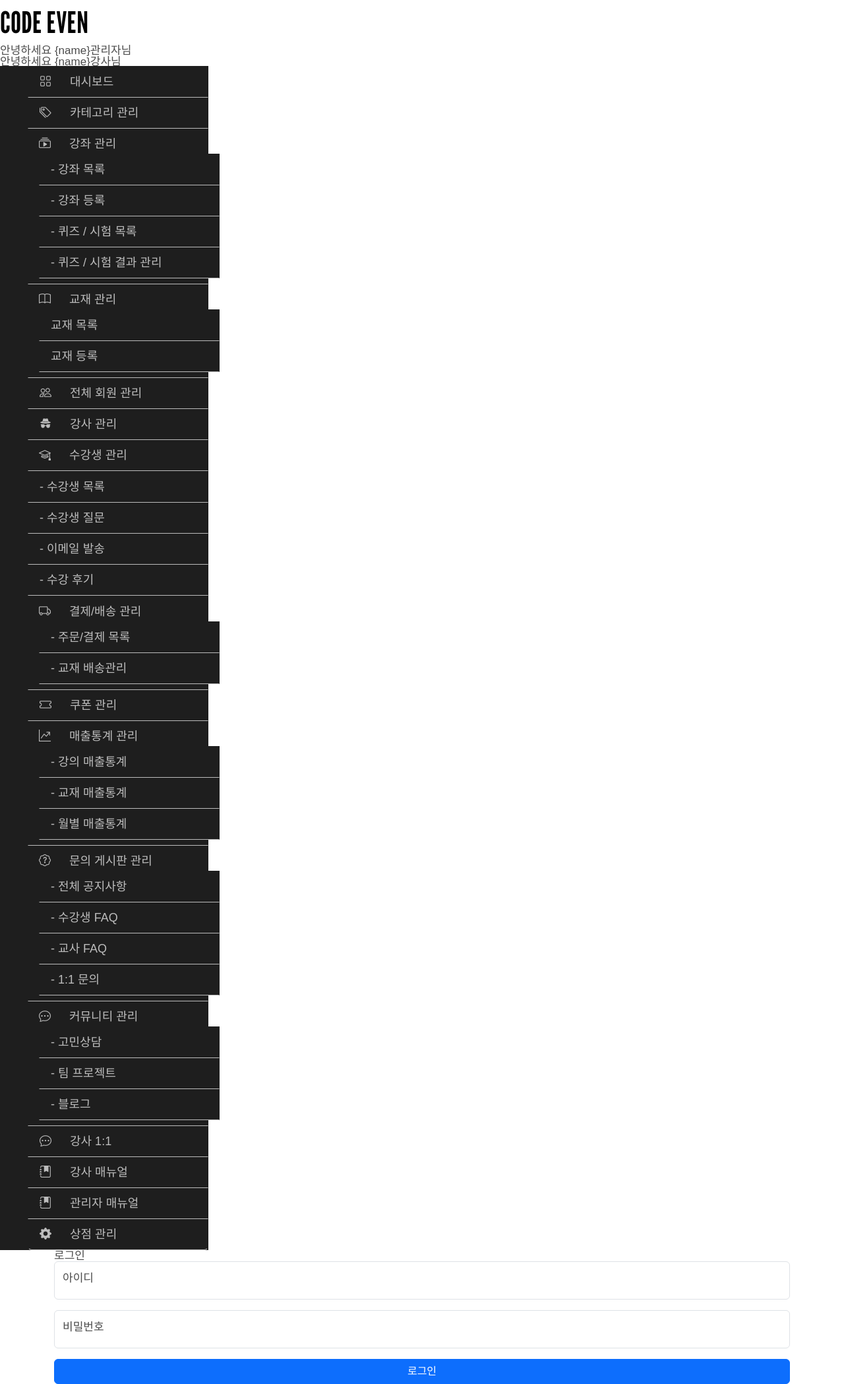
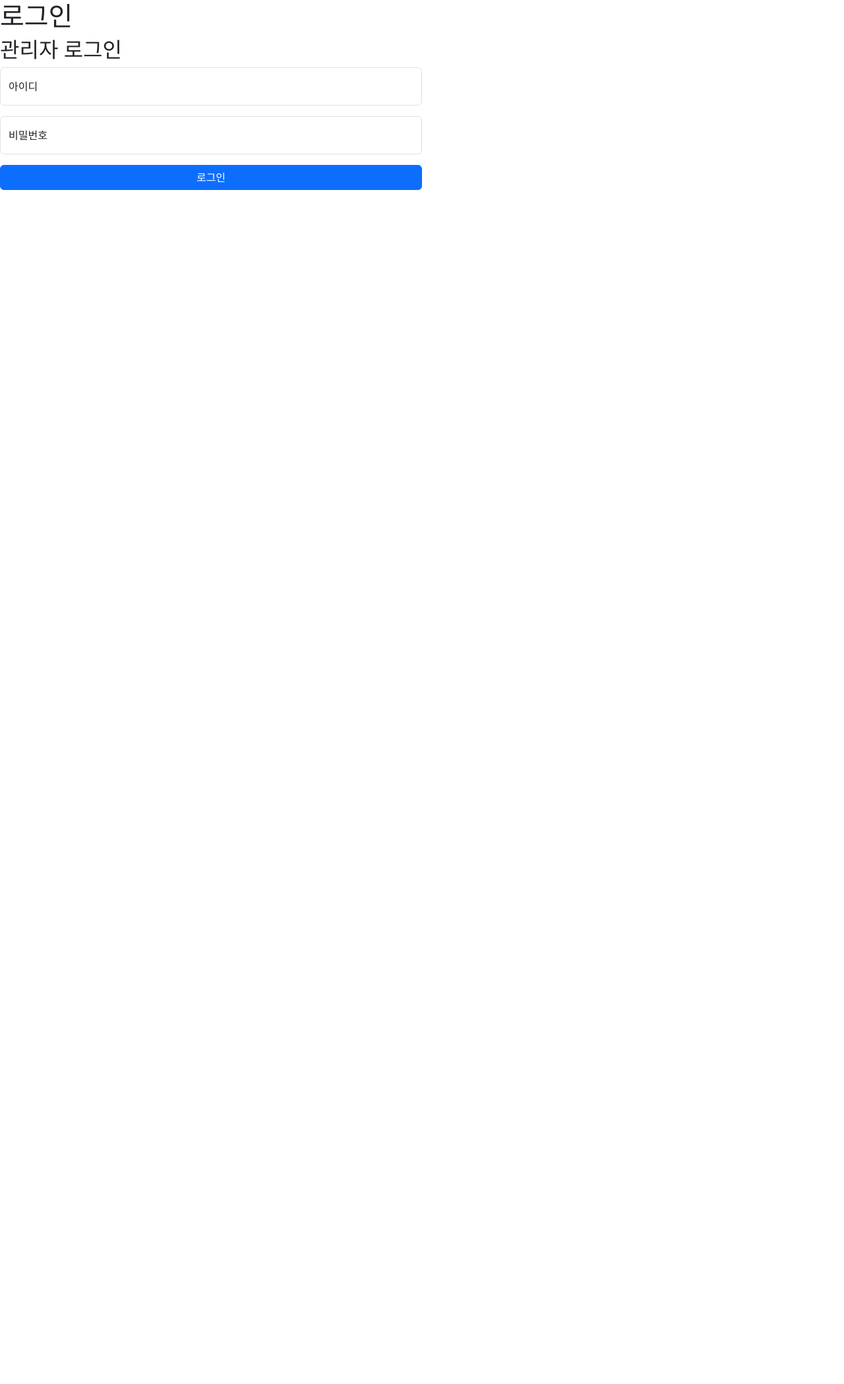
Before and after one commit to AppleBee12/Code_Even, a PHP site: page /login.php in a window 1280 px wide; the page is wider, and only the part inside the window is pictured. Shown: that part at 66% size. After the commit the page ends 288 px from the top of that part, so only its background shows below. Run offline with PHP 8.4, Linux system fonts and the light colour scheme; some web fonts are replaced.

Commit message:
📝 docs: 로그인페이지

```diff
--- a/admin/inc/header.php
+++ b/admin/inc/header.php
@@ -27,8 +27,6 @@ if (!isset($title)) {
 <body>
   <header class="header">
     <h1 class="logo"><a href="#">code even</a></h1>
-    <div class="login.php">안녕하세요 {name}관리자님</div>
-    <div class="">안녕하세요 {name}강사님</div>
   </header>
   <nav class="nav navbar-expand-lg">
     <ul class="list-group">
--- a/login.php
+++ b/login.php
@@ -1,20 +1,21 @@
 <?php
-include_once($_SERVER['DOCUMENT_ROOT'] . '/CODE_EVEN/admin/inc/header.php');
+// include_once($_SERVER['DOCUMENT_ROOT'] . '/CODE_EVEN/admin/inc/header.php');
+?>
+<link href="https://cdn.jsdelivr.net/npm/bootstrap@5.3.3/dist/css/bootstrap.min.css" rel="stylesheet" integrity="sha384-QWTKZyjpPEjISv5WaRU9OFeRpok6YctnYmDr5pNlyT2bRjXh0JMhjY6hW+ALEwIH" crossorigin="anonymous">
 
-?>
-
-<div class="container">
+<div class="container_login">
   <h1>로그인</h1>
+  <h2>관리자 로그인</h2>
   <form action="login_ok.php" method="POST">
     <div class="form-floating mb-3">
-      <input type="text" class="form-control" id="userid" placeholder="아이디를 입력하세요" name="userid">
+      <input type="text" class="form-control w-50" id="userid" placeholder="아이디를 입력하세요" name="userid">
       <label for="userid">아이디</label>
     </div>
     <div class="form-floating">
-      <input type="password" class="form-control" id="userpw" placeholder="비밀번호를 입력하세요" name="userpw">
+      <input type="password" class="form-control w-50" id="userpw" placeholder="비밀번호를 입력하세요" name="userpw">
       <label for="userpw">비밀번호</label>
     </div>
-    <button class="btn btn-primary mt-3 w-100">로그인</button>
+    <button class="btn btn-primary mt-3 w-50">로그인</button>
   </form>
 </div>
 
```
Also changed, not shown: code_even.sql (+2 -2 lines), index.php (+24 -3 lines), logout.php (added, +10 -0 lines).
